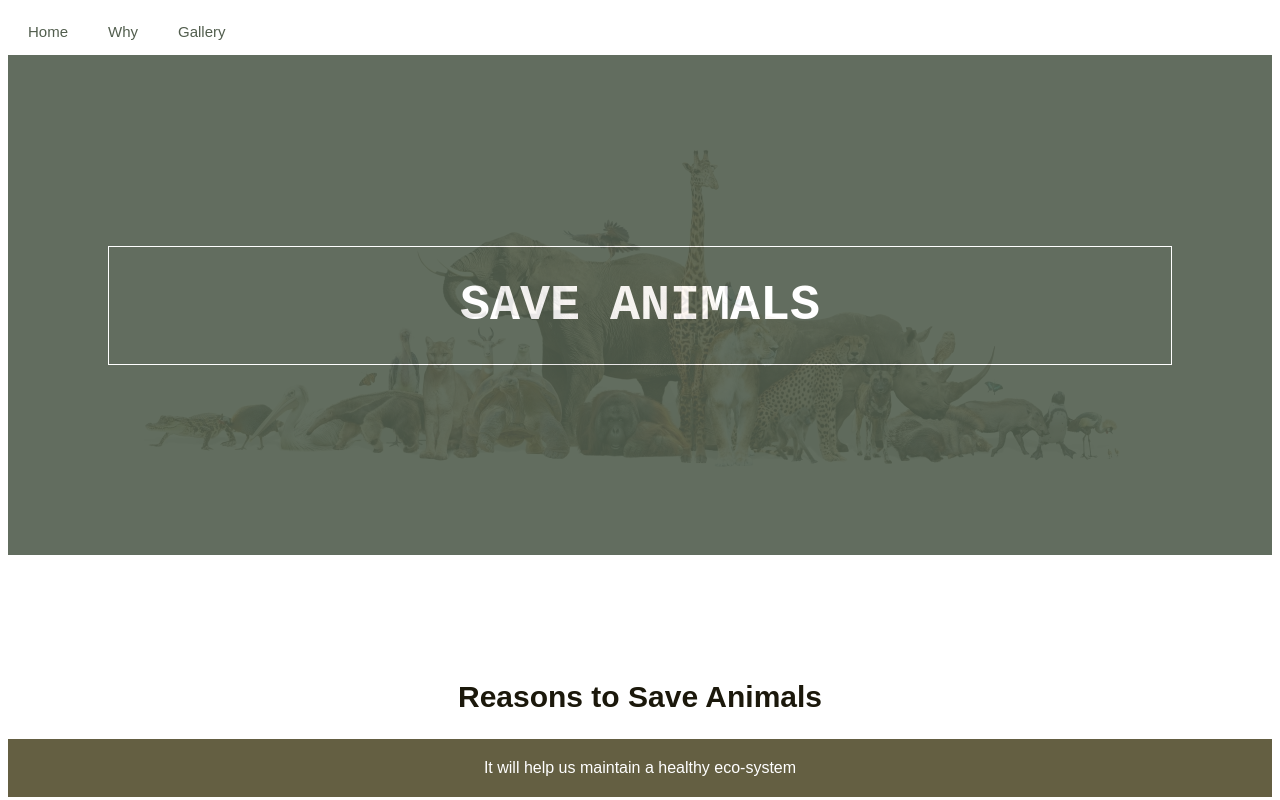
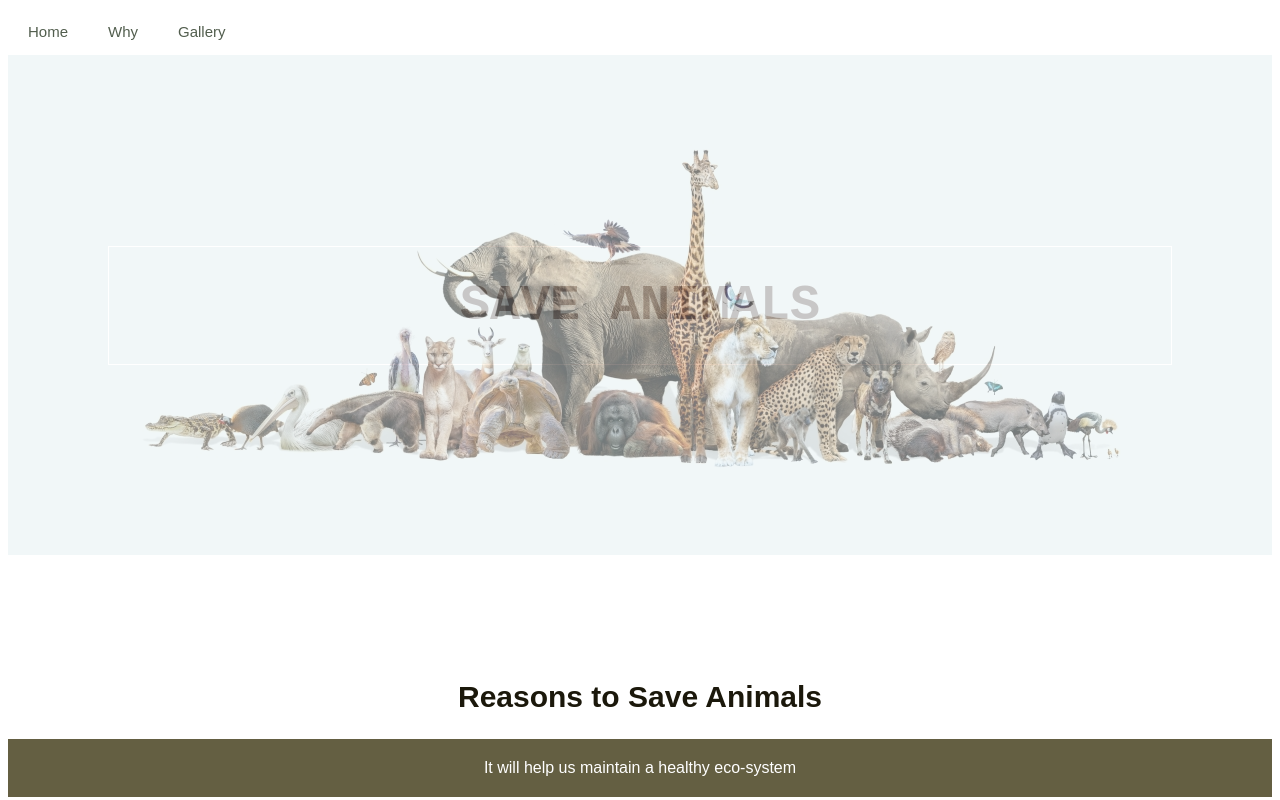
Before and after one commit to mygitprogram/class64, a plain HTML site: page index.html in a window 1280 px wide. Shown: the top 800 px of the page. Drawn offline with Linux system fonts and the light colour scheme.

Commit message:
website changed

```diff
--- a/style.css
+++ b/style.css
@@ -12,14 +12,14 @@ body {
 #header div{
   display: table-cell;
   vertical-align: middle;
-  background-color: #525E4E;
+  background-color: #e4eff1;
   text-align: center;
-  opacity: 0.9;
+  opacity: 0.5;
 }
 #header h1{
   font-family: monospace;
   font-size: 50px;
-  color: #fff;
+  color: #929090;
   border: 1px solid white;
   margin-left: 100px;
   margin-right: 100px;
```
Also changed, not shown: script.js (added), 2 other files.
